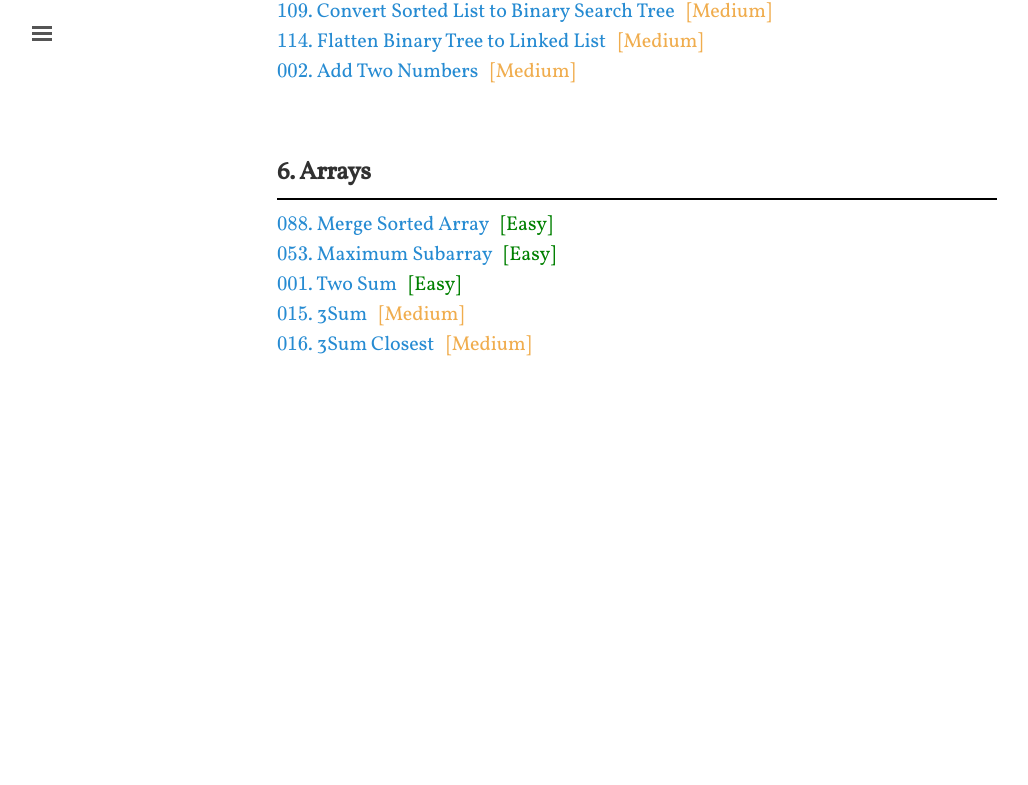
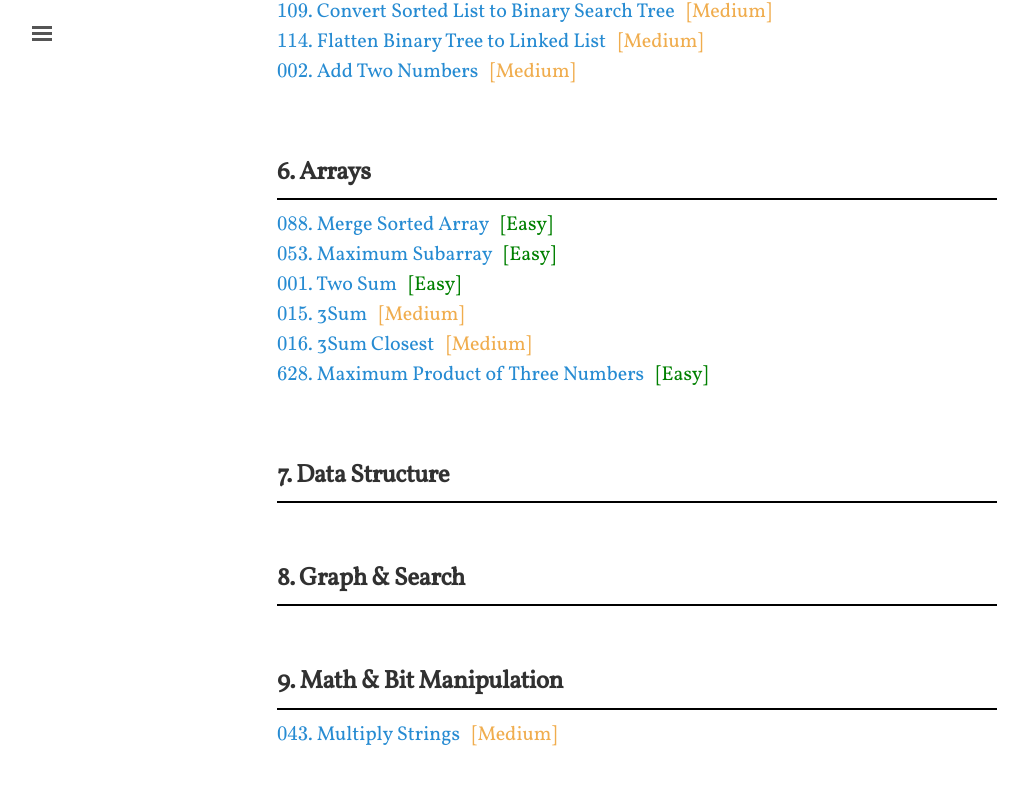
Before and after one commit to shevapato2008/myBlog, a Jekyll site: the page built from algorithms/leetcode/index.md, in a window 1280 px wide and 900 px high, scrolled down 2377 px. Shown: the top 785 px of the window, without its empty margins (3-1031 px from the left). Built offline with Jekyll 4.4.1, drawn with Linux system fonts in a browser that asks for light colours; nearby versions of some CDN libraries; some web fonts are replaced; formulas are drawn with MathJax 3; before the commit the page ends 2887 px from its top, so only the background shows below that.

Commit message:
Updated.

```diff
--- a/algorithms/leetcode/index.md
+++ b/algorithms/leetcode/index.md
@@ -90,7 +90,29 @@ This is LeetCode homepage.
 [$001$. Two Sum]({{site.baseurl}}/algorithms/leetcode/1) &nbsp; <span style="color:green;">[Easy]</span><br>
 [$015$. 3Sum]({{site.baseurl}}/algorithms/leetcode/15) &nbsp; <span style="color:#F0AD4E;">[Medium]</span><br>
 [$016$. 3Sum Closest]({{site.baseurl}}/algorithms/leetcode/16) &nbsp; <span style="color:#F0AD4E;">[Medium]</span><br>
+[$628$. Maximum Product of Three Numbers]({{site.baseurl}}/algorithms/leetcode/628) &nbsp; <span style="color:green;">[Easy]</span><br>
 
 <br>
 
+## 7. Data Structure
+---
+
+<br>
+
+## 8. Graph & Search
+---
+
+<br>
+
+## 9. Math & Bit Manipulation
+---
+[$043$. Multiply Strings]({{site.baseurl}}/algorithms/leetcode/43) &nbsp; <span style="color:#F0AD4E;">[Medium]</span><br>
+
+
+<br>
+
+
+
+
+
 <br><br>
```
